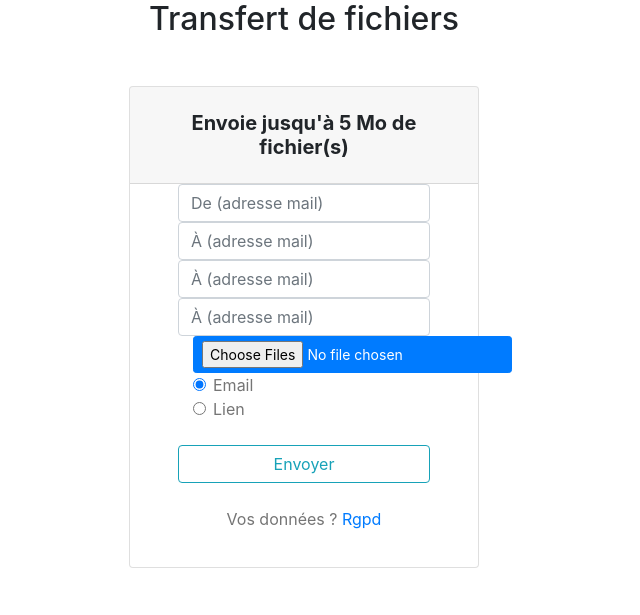
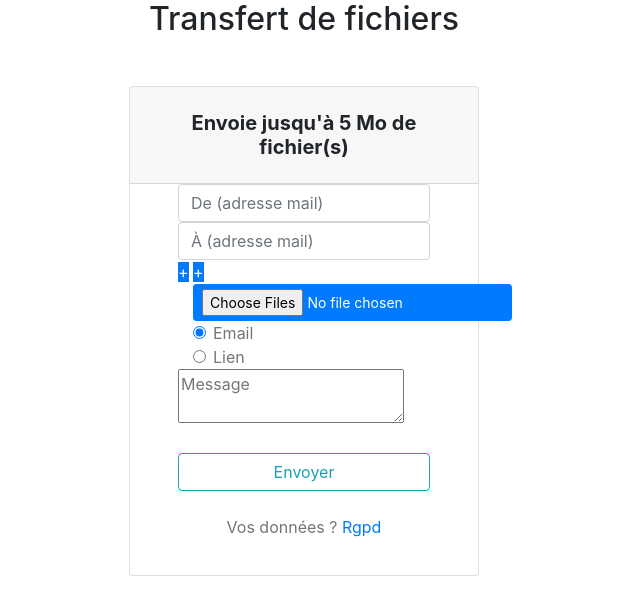
Before and after one commit to CaretteGeoffroy/swishfile, a PHP site: template views/index.twig in a window 1280 px wide. Shown: the top 615 px of the page, without its empty margins (336-976 px from the left). Run offline with PHP 8.4, Linux system fonts and the light colour scheme; the template is opened without the code that fills it, so the values that code supplies are empty; some libraries are stand-ins or nearby versions.

Commit message:
modifications formulaire

```diff
--- a/views/index.twig
+++ b/views/index.twig
@@ -28,9 +28,12 @@
 						<div class="card-body px-lg-5 pt-0">
 							<form class="md-form" style="color: #757575" action="transfer-system/home" method="post" enctype="multipart/form-data">
 								<input class="form-control" type="mail" name="sender-mail" placeholder="De (adresse mail)">
+
 								<input class="form-control" type="mail" name="receiver-mail[]" placeholder="À (adresse mail)">
-								<input class="form-control" type="mail" name="receiver-mail[]" placeholder="À (adresse mail)">
-								<input class="form-control" type="mail" name="receiver-mail[]" placeholder="À (adresse mail)">
+								<a class="btn-xsm btn-primary" data-toggle="collapse" href="#multiCollapseExample1" role="button" aria-expanded="false" aria-controls="multiCollapseExample1">+</a>
+								<input class="collapse multi-collapse" id="multiCollapseExample1" class="form-control" type="mail" name="receiver-mail[]" placeholder="À (adresse mail)">
+								<a class="btn-xsm btn-primary" data-toggle="collapse" href="#multiCollapseExample2" role="button" aria-expanded="false" aria-controls="multiCollapseExample2">+</a>
+								<input class="collapse multi-collapse" id="multiCollapseExample2" class="form-control" type="mail" name="receiver-mail[]" placeholder="À (adresse mail)">
 								<div class="col-sm-10">
 									<div class="file-field">
 										<div class="btn btn-primary btn-sm ">
@@ -58,6 +61,9 @@
 										</div>
 									</div>
 								</div>
+								<div>
+									<textarea placeholder="Message"></textarea>
+								</div>
 								<button class="btn btn-outline-info btn-rounded btn-block my-4 waves-effect z-depth-0" type="submit" value="Upload"
 								 name="submit">Envoyer</button>
 								<div class="text-center">
```
